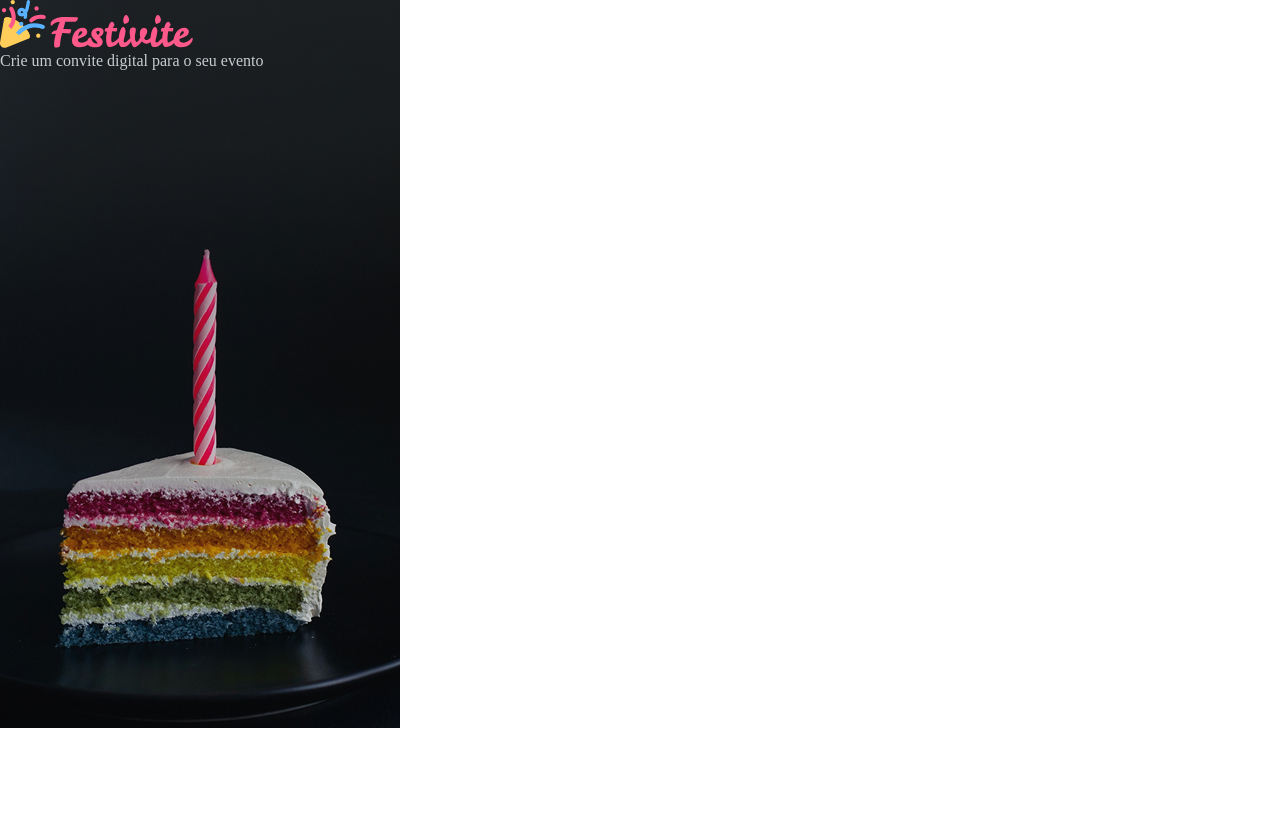
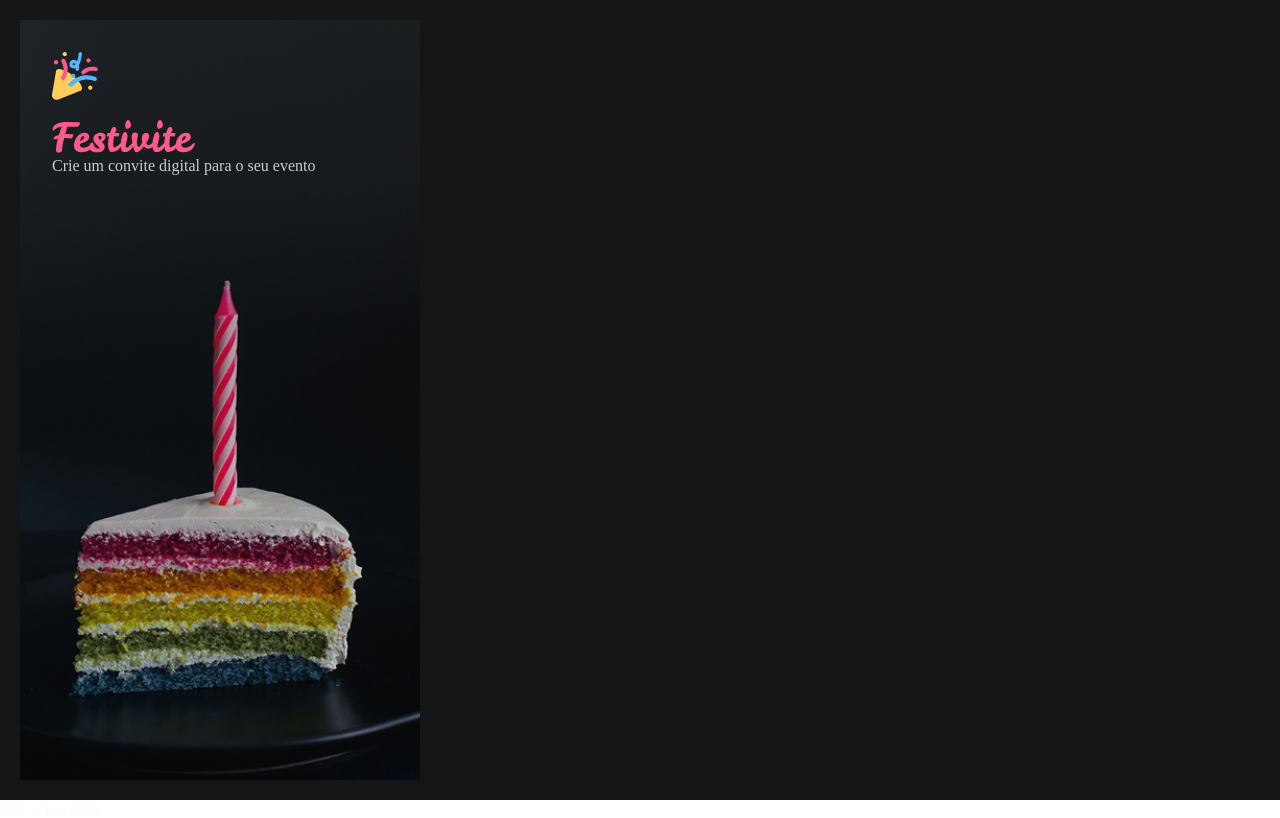
Before and after one commit to EduMiglioranza/Desafio_Pratico_Form_Convite, a plain HTML site: page index.HTML in a window 1280 px wide. Drawn offline with Linux system fonts and the light colour scheme.

Commit message:
customizing aside

```diff
--- a/index.HTML
+++ b/index.HTML
@@ -14,23 +14,27 @@
 <body>
 
 
-    <div class="app">
+    <div id="app">
 
-        <main>
-         <form method="post"></form>
-        </main>
 
         <aside id="logo">
             <header>
                 <img src="assets/Logo.svg" alt="">
-                <img src="assets/Festivite.svg" alt="Titulo">
-                <p>Crie um convite digital para o seu evento</p>
+                <div>
+                    <img src="assets/Festivite.svg" alt="Titulo">
+                    <p>Crie um convite digital para o seu evento</p>
+                </div>
             </header>
         </aside>
 
     </div>
 
 
+    <main>
+     <form method="post">
+        <h1>Crie seu convite</h1>
+     </form>
+    </main>
 
 
     </div>
--- a/style/global.css
+++ b/style/global.css
@@ -35,15 +35,10 @@
 }
 
 body{
-    /* background-color: var(--color-bg); */
     overflow: hidden;
 
     font: var(--text-md);
     color: var(--text-body);
-}
-
-#page{
-    background-color: var(--color-page);
 }
 
 h1{
@@ -55,8 +50,3 @@ h2{
     color: var(--text-heading);
     font: var(--heading-sm);
 }
-
-img{
-    max-width: 100%;
-    height: auto;
-}
--- a/style/layout.css
+++ b/style/layout.css
@@ -1,10 +1,21 @@
 #app{
     display: grid;
-    grid-template-columns: 1fr 2fr;
+    grid-template-columns: 32.7% 67.3%;
+    gap: 1.25rem;
+    height: 100vh;
+    padding: 1.25rem;
+
+    background-color: var(--color-bg);
 }
 
+aside{
+    background: url(../assets/Background.png) no-repeat center/cover;
+    max-width: 25rem;
+    header{
+        margin: 2rem;
+    }
 
-aside{
-    background: url(../assets/Background.png) no-repeat;
-    height: 45.5rem;
+    & header > img {
+        margin-bottom: 1rem;
+    }
 }
```
